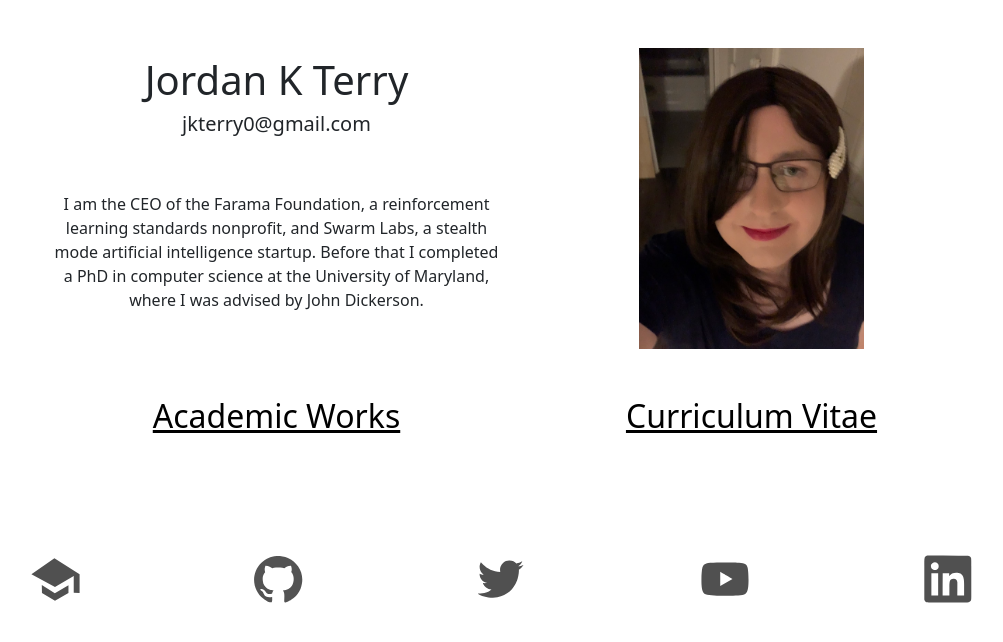
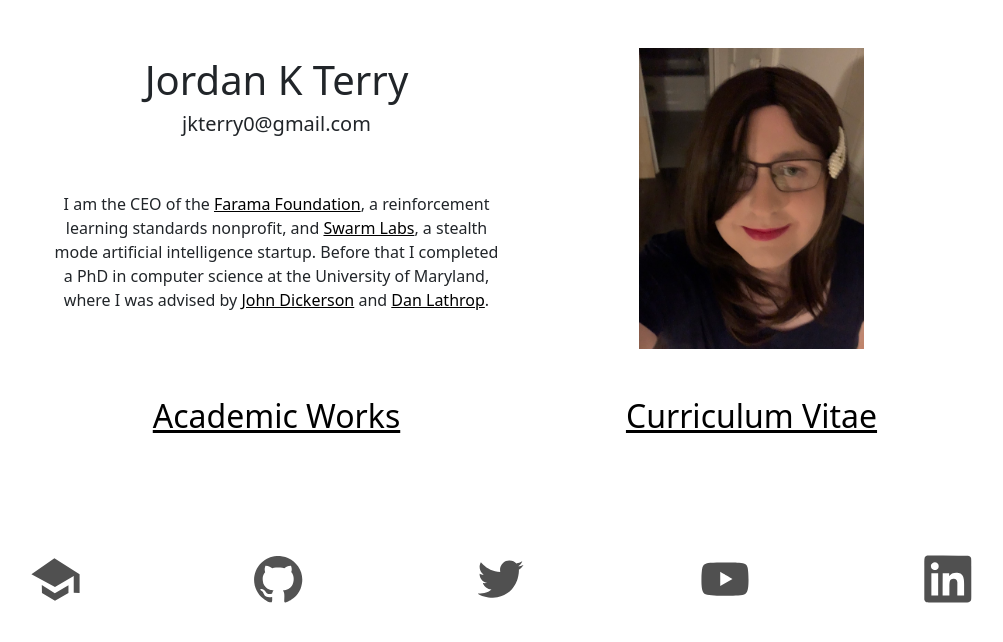
Before and after one commit to jkterry1/Jordan-Terry-Site, a Jekyll site: the page built from index.html, in a window 1280 px wide. Shown: the top 642 px of the page, without its empty margins (126-1129 px from the left). Built offline with Jekyll 4.4.1, drawn with Linux system fonts in a browser that asks for light colours; nearby versions of some CDN libraries.

Commit message:
home page links

```diff
--- a/index.html
+++ b/index.html
@@ -17,7 +17,7 @@ index: true
                     <h5 style="font-weight: 400px;">{{site.email}}</h5>
 
                     <p class="text-left mt-5">
-                        I am the CEO of the Farama Foundation, a reinforcement learning standards nonprofit, and Swarm Labs, a stealth mode artificial intelligence startup. Before that I completed a PhD in computer science at the University of Maryland, where I was advised by John Dickerson.
+                        I am the CEO of the <a href="https://farama.org/">Farama Foundation</a>, a reinforcement learning standards nonprofit, and <a href="https://swarmlabs.com/">Swarm Labs</a>, a stealth mode artificial intelligence startup. Before that I completed a PhD in computer science at the University of Maryland, where I was advised by <a href="https://jpdickerson.com/">John Dickerson</a> and <a href="https://complex.umd.edu/">Dan Lathrop</a>.
                     </p>
                 </div>
             </div>
```
